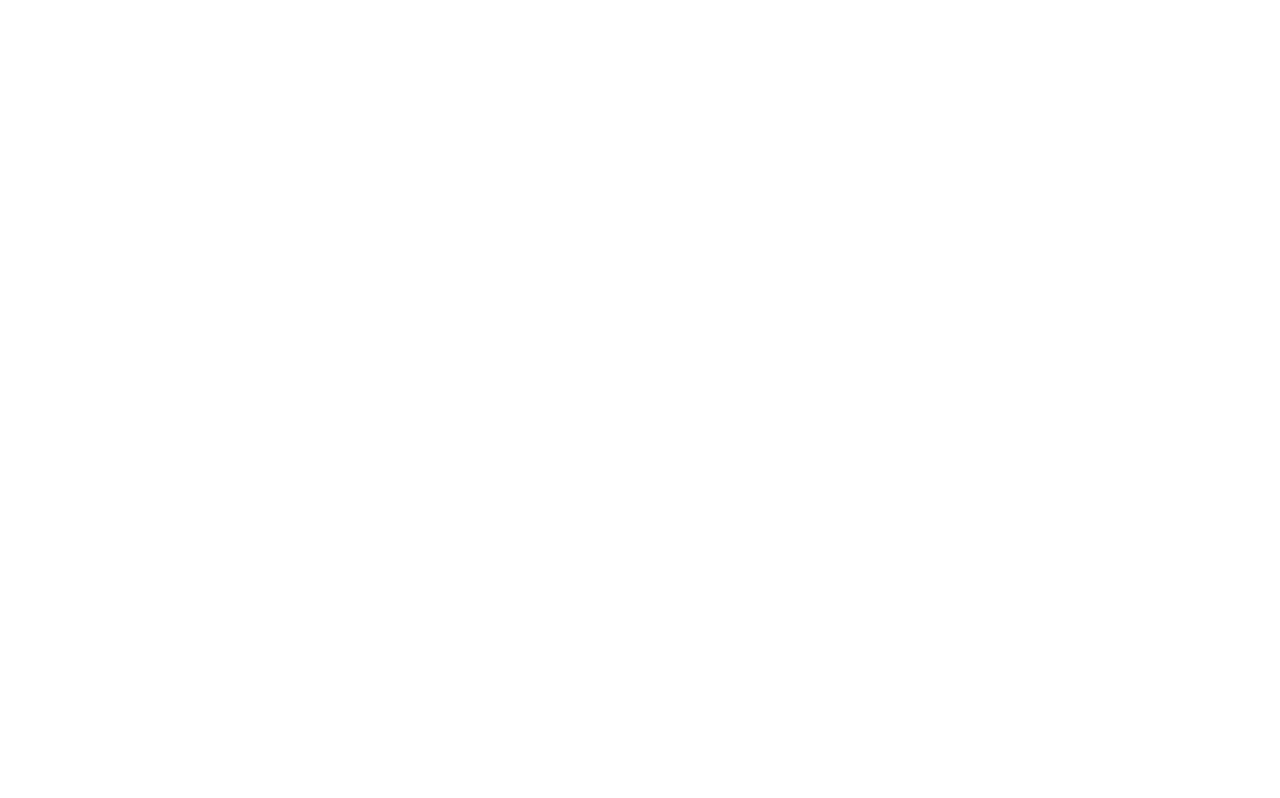
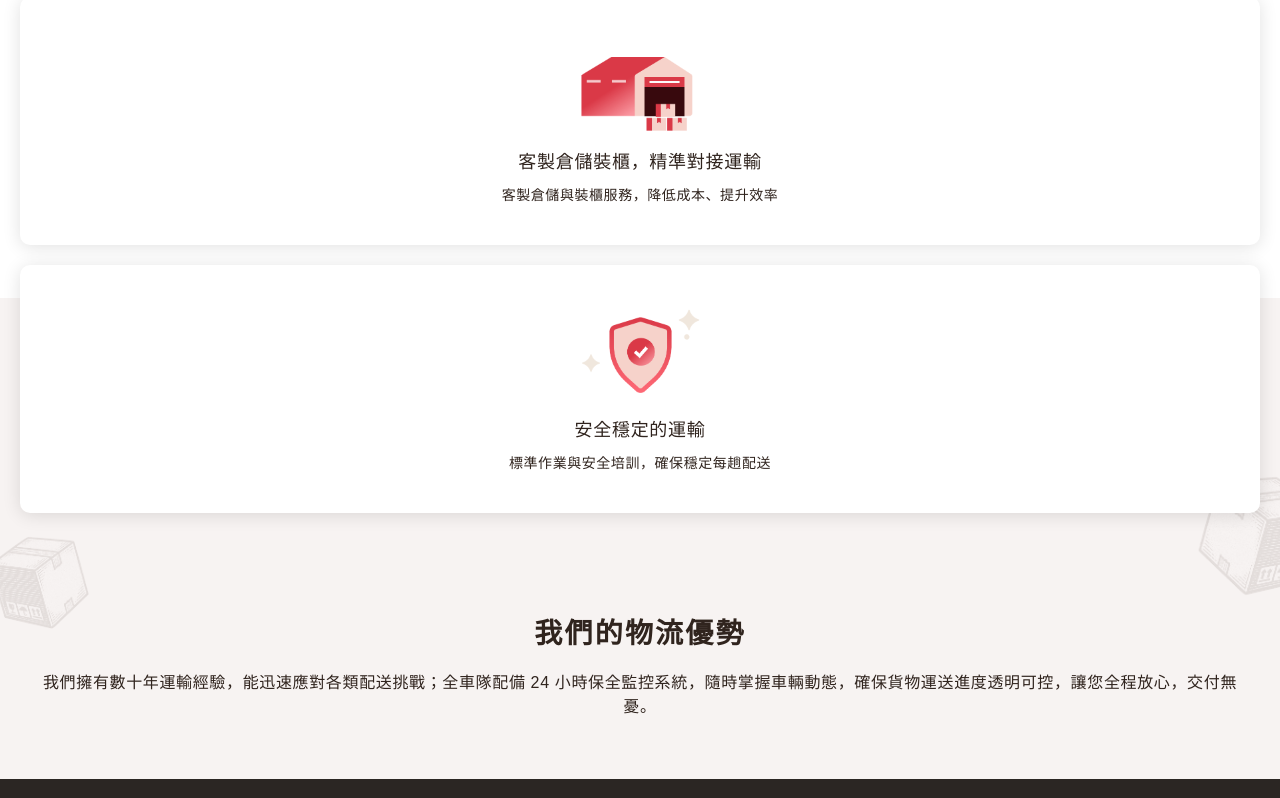
Before and after one commit to j606888/jinnhorng, a Next.js app: page /logistics in a window 1280 px wide. Shown: the part 1787-2585 px from the top of the page. Before the commit the page ends 800 px from the top, so only its background shows below. Built offline with nearby package versions, Linux system fonts and the light colour scheme.

Commit message:
Add service

```diff
--- a/src/app/globals.css
+++ b/src/app/globals.css
@@ -8,6 +8,7 @@
 @theme {
   --font-ar: 'AR One Sans', sans-serif;
   --font-noto: 'Noto Sans TC', Arial, Helvetica, sans-serif;
+  --color-deep-brown: #30241E;
 }
 
 @theme inline {
--- a/src/components/Navbar.jsx
+++ b/src/components/Navbar.jsx
@@ -100,12 +100,12 @@
       )}
     >
       <div className="flex items-center gap-2.5">
-        <Logo color={white ? "#fff" : "#DA3947"} />
-        <h1 className={clsx("text-lg font-medium tracking-[3.24px]", white ? "text-white" : "text-[#30241E]")}>
+        <Logo color={white && !isScolled ? "#fff" : "#DA3947"} />
+        <h1 className={clsx("text-lg font-medium tracking-[3.24px]", white && !isScolled ? "text-white" : "text-[#30241E]")}>
           晉弘實業股份有限公司
         </h1>
       </div>
-      <Sidebar white={white} />
+      <Sidebar white={white && !isScolled} />
       <div className="hidden xl:flex gap-16 items-center">
         {LINKS.slice(0, 5).map((link) =>
           link.children ? (
--- a/src/components/Sidebar.jsx
+++ b/src/components/Sidebar.jsx
@@ -45,7 +45,7 @@
         <Menu
           onClick={() => setIsOpen(true)}
           className="cursor-pointer xl:hidden"
-          color={white ? "#fff" : "#DA3947"}
+          color={white ? "#fff" : "#30241E"}
         />
       )}
 
--- /dev/null
+++ b/src/features/LogisticsPage/Advantage.jsx
@@ -0,0 +1,21 @@
+const Advantage = () => {
+  return (
+    <section className="bg-[#F7F3F2] -mt-[215px] relative overflow-hidden">
+      <div className="h-[255px]"></div>
+      <div className="flex flex-col gap-4 px-10 py-15 text-center">
+        <h2 className="text-[28px] text-deep-brown font-bold tracking-[2.24px]">我們的物流優勢</h2>
+        <p className="text-deep-brown tracking-[0.64px]">
+          我們擁有數十年運輸經驗，能迅速應對各類配送挑戰；全車隊配備 24
+          小時保全監控系統，隨時掌握車輛動態，確保貨物運送進度透明可控，讓您全程放心，交付無憂。
+        </p>
+      </div>
+      <img src="/images/logistics/box-1.png" alt="box-1" className="absolute top-[214px] -left-[30px] w-[140px] h-[140px]" />
+      <img src="/images/logistics/box-2.png" alt="box-1" className="absolute top-[147px] -right-[71px] w-[180px] h-[180px]" />
+    </section>
+  );
+};
+
+export default Advantage;
+
+
+547 - 120 - 172
--- /dev/null
+++ b/src/features/LogisticsPage/Service.jsx
@@ -0,0 +1,63 @@
+const SERVICE_DATA = [
+  {
+    image: "/images/logistics/logistics1.png",
+    title: "專業運輸服務，靈活因應出貨",
+    description: "快速處理、多樣貨型配送，效率與準時兼具",
+  },
+  {
+    image: "/images/logistics/logistics2.png",
+    title: "多元車型調度，全區配送到位",
+    description: "多款車型支援各式場域，靈活調度全區域",
+  },
+  {
+    image: "/images/logistics/logistics3.png",
+    title: "客製倉儲裝櫃，精準對接運輸",
+    description: "客製倉儲與裝櫃服務，降低成本、提升效率",
+  },
+  {
+    image: "/images/logistics/logistics4.png",
+    title: "安全穩定的運輸",
+    description: "標準作業與安全培訓，確保穩定每趟配送",
+  },
+]
+
+const Service = () => {
+  return (
+    <section>
+      <div className="flex gap-2 px-10 py-4 text-sm tracking-[0.84px] font-normal text-[#30241E]">
+        <span>首頁</span>
+        <span>{">"}</span>
+        <span className="font-bold">物流服務</span>
+      </div>
+      <div className="flex flex-col px-5 py-15 text-center">
+        <h2 className="mb-4 text-[28px] text-deep-brown font-bold tracking-[2.24px]">
+          工廠直送，打造高效穩健的供應鏈支持
+        </h2>
+        <p className="mb-10 text-deep-brown tracking-[0.64px]">
+          我們深知，準時、安全的運送是品質的延伸。
+          我們建構自有物流體系，精準掌握每一項配送細節，穩妥串接生產與交付之間的每一環，成為您供應鏈中最值得信賴的後勤支援。
+        </p>
+        <div className="flex flex-col gap-5">
+          <div className='w-full h-[234px] rounded-[10px] bg-[url("/images/logistics/truck-1.jpg")] bg-cover bg-center bg-no-repeat'></div>
+          <div className='w-full h-[234px] rounded-[10px] bg-[url("/images/logistics/truck-2.jpg")] bg-cover bg-center bg-no-repeat'></div>
+        </div>
+      </div>
+      <div className="flex flex-col px-5">
+        <h2 className="mb-10 text-[28px] text-deep-brown font-bold tracking-[2.24px] text-center">
+          從出貨到交付，我們的專業保障
+        </h2>
+        <div className="flex flex-col gap-5 relative">
+          {SERVICE_DATA.map((item) => (
+            <div key={item.title} className="flex flex-col px-7 py-10 rounded-[10px] bg-white shadow-[0px_2px_18px_0px_rgba(0,0,0,0.12)] items-center z-5">
+              <img src={item.image} alt={item.title} className="h-[100px] w-[133px] mb-3" />
+              <h3 className="text-[18px] text-deep-brown font-medium tracking-[0.72px] mb-[9px]">{item.title}</h3>
+              <p className="text-deep-brown text-sm font-normal tracking-[0.56px]">{item.description}</p>
+            </div>
+          ))}
+        </div>
+      </div>
+    </section>
+  );
+};
+
+export default Service;
--- a/src/features/LogisticsPage/index.jsx
+++ b/src/features/LogisticsPage/index.jsx
@@ -1,11 +1,15 @@
 import Navbar from "@/components/Navbar";
 import Footer from "../HomePage/Footer";
 import Hero from "./Hero";
+import Service from "./Service";
+import Advantage from "./Advantage";
 
 const LogisticsPage = () => {
   return <>
     <Navbar white />
     <Hero />
+    <Service />
+    <Advantage />
     <Footer />
   </>
 };
```
